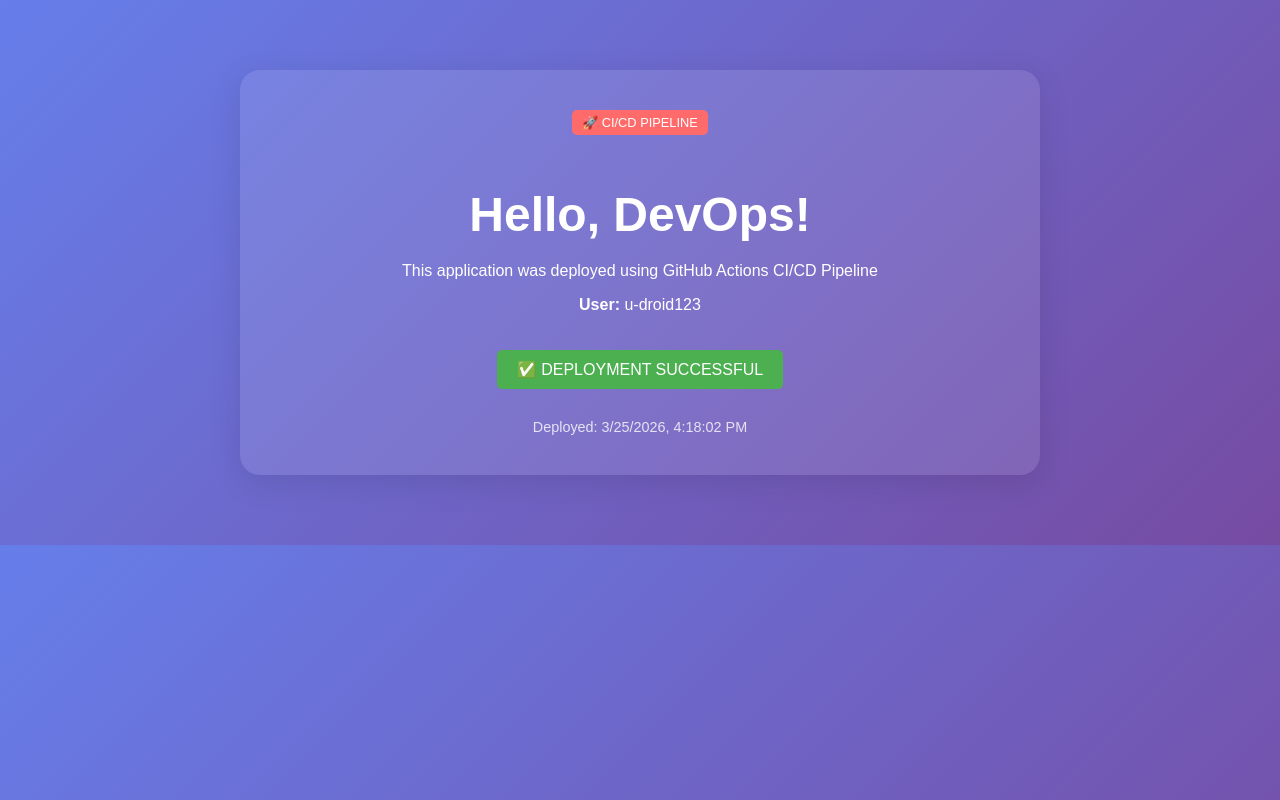
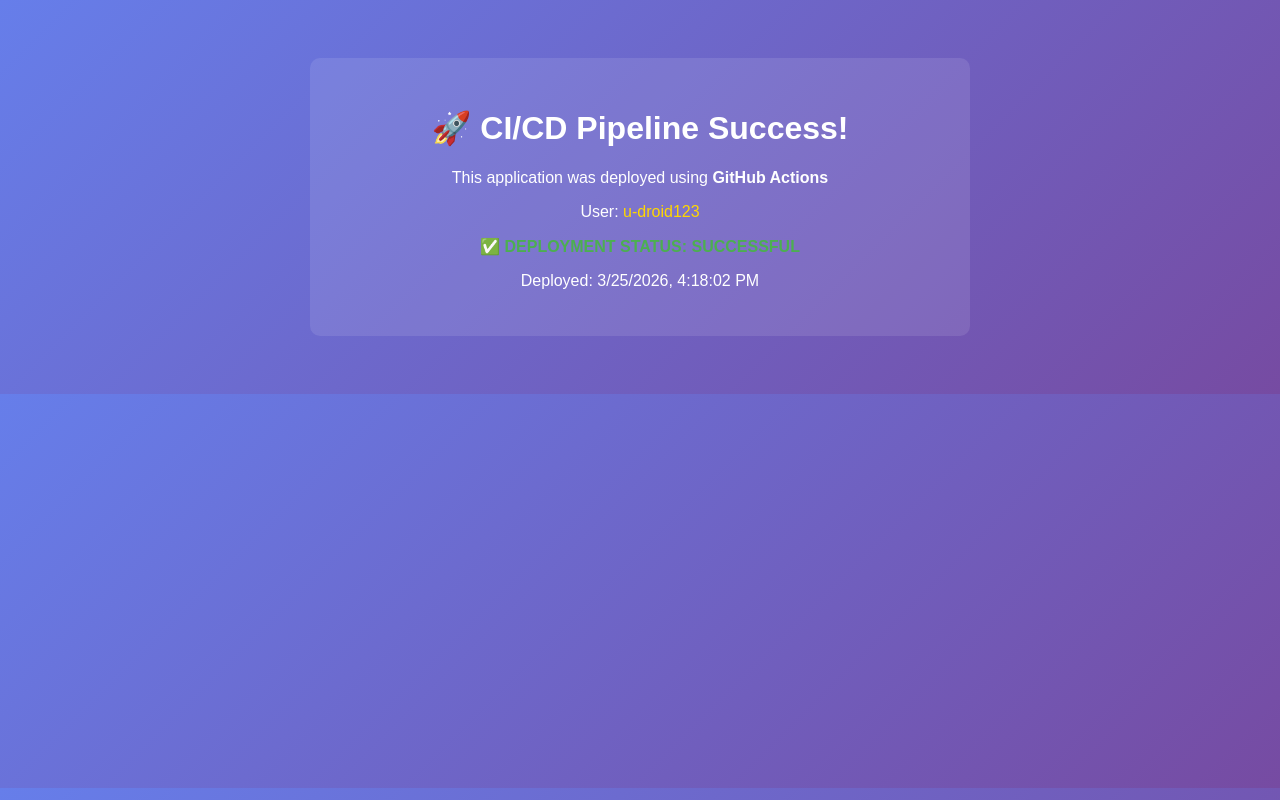
Before and after one commit to u-droid123/ci-cd-pipeline-demo, a plain HTML site: page index.html in a window 1280 px wide. Drawn offline with Linux system fonts and the light colour scheme.

```diff
--- a/index.html
+++ b/index.html
@@ -3,66 +3,37 @@
 <head>
     <meta charset="UTF-8">
     <meta name="viewport" content="width=device-width, initial-scale=1.0">
-    <title>CI/CD Pipeline Test - u-droid123</title>
+    <title>CI/CD Pipeline Demo</title>
     <style>
         body {
             font-family: Arial, sans-serif;
-            max-width: 800px;
-            margin: 50px auto;
             text-align: center;
+            padding: 50px;
             background: linear-gradient(135deg, #667eea 0%, #764ba2 100%);
             color: white;
-            padding: 20px;
         }
         .container {
             background: rgba(255,255,255,0.1);
-            border-radius: 20px;
-            padding: 40px;
-            box-shadow: 0 8px 32px rgba(0,0,0,0.1);
+            border-radius: 10px;
+            padding: 30px;
+            max-width: 600px;
+            margin: auto;
         }
-        h1 {
-            font-size: 3em;
-            margin-bottom: 20px;
-        }
-        .status {
-            background: #4caf50;
-            display: inline-block;
-            padding: 10px 20px;
-            border-radius: 5px;
-            margin-top: 20px;
-        }
-        .timestamp {
-            margin-top: 30px;
-            font-size: 0.9em;
-            opacity: 0.8;
-        }
-        .badge {
-            background: #ff6b6b;
-            padding: 5px 10px;
-            border-radius: 5px;
-            font-size: 0.8em;
-            display: inline-block;
-            margin-bottom: 20px;
-        }
+        h1 { color: #fff; }
+        .status { color: #4caf50; font-weight: bold; }
+        .user { color: #ffd700; }
     </style>
 </head>
 <body>
     <div class="container">
-        <div class="badge">🚀 CI/CD PIPELINE</div>
-        <h1>Hello, DevOps!</h1>
-        <p>This application was deployed using GitHub Actions CI/CD Pipeline</p>
-        <p><strong>User:</strong> u-droid123</p>
-        <div class="status">
-            ✅ DEPLOYMENT SUCCESSFUL
-        </div>
-        <div class="timestamp" id="timestamp">
-            Loading deployment time...
-        </div>
+        <h1>🚀 CI/CD Pipeline Success!</h1>
+        <p>This application was deployed using <strong>GitHub Actions</strong></p>
+        <p>User: <span class="user">u-droid123</span></p>
+        <p class="status">✅ DEPLOYMENT STATUS: SUCCESSFUL</p>
+        <p id="timestamp"></p>
     </div>
-
     <script>
-        const now = new Date();
-        document.getElementById('timestamp').innerHTML = 'Deployed: ' + now.toLocaleString();
+        document.getElementById('timestamp').innerHTML = 'Deployed: ' + new Date().toLocaleString();
     </script>
 </body>
 </html>
```
Also changed, not shown: package.json (deleted, +0 -11 lines), .github/workflows/ci-cd-pipeline.yml.
